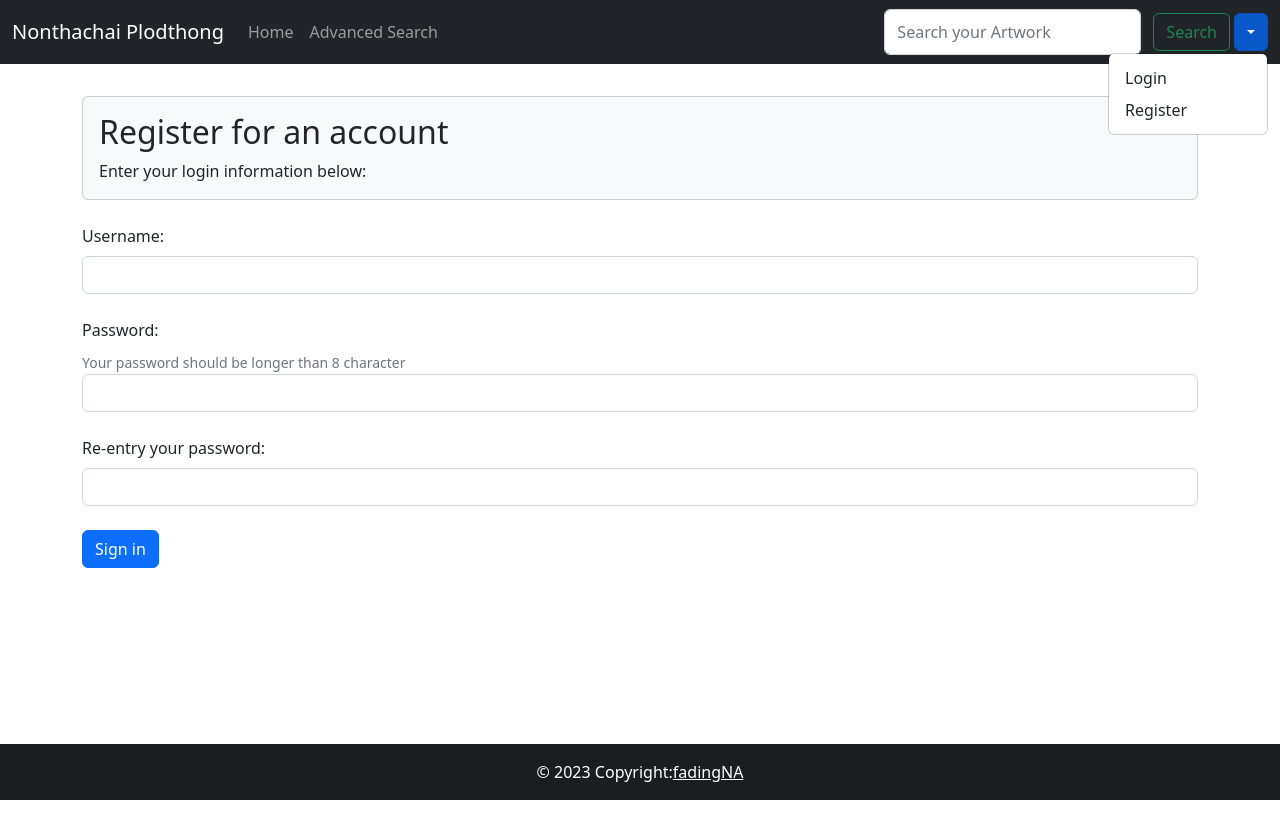
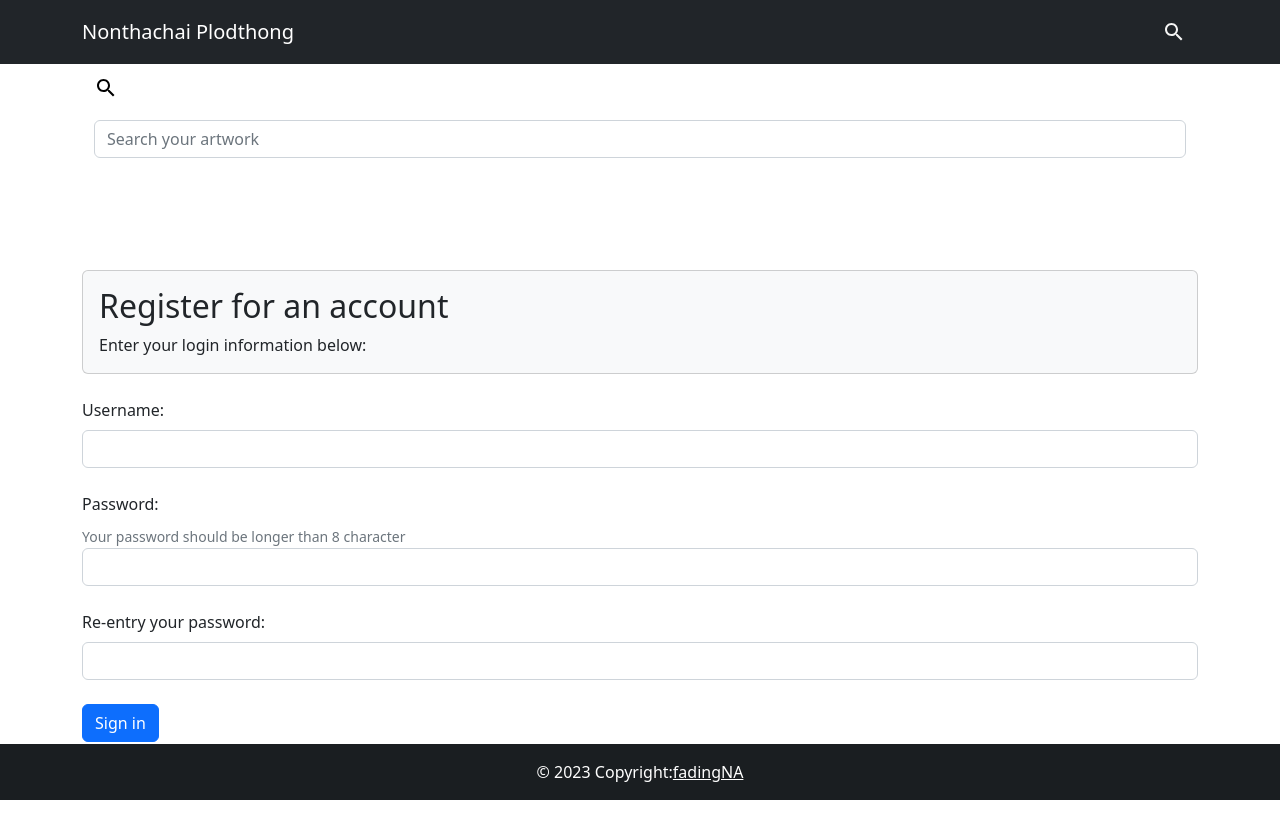
Before and after one commit to fadingNA/Artwork, a Next.js app: page /register in a window 1280 px wide. Both pictures are taken after a click on the button "search". Shown: the top 838 px of the page. Before the commit the page ends 800 px from the top, so only its background shows below. Built offline with nearby package versions, Linux system fonts and the light colour scheme.

Commit message:
change search bar and nav

```diff
--- a/package.json
+++ b/package.json
@@ -10,6 +10,12 @@
     "cypress": "cypress open"
   },
   "dependencies": {
+    "@emotion/react": "^11.10.6",
+    "@emotion/styled": "^11.10.6",
+    "@material-ui/core": "^4.12.4",
+    "@material-ui/icons": "^4.11.3",
+    "@mui/icons-material": "^5.11.11",
+    "@mui/material": "^5.11.15",
     "@next/font": "13.1.6",
     "antd": "^5.2.3",
     "bootstrap": "^5.2.3",
--- a/src/components/navbar/MainNav.js
+++ b/src/components/navbar/MainNav.js
@@ -1,4 +1,4 @@
-import React from "react";
+import React, {useEffect, useState} from "react";
 import Button from 'react-bootstrap/Button';
 import Container from 'react-bootstrap/Container';
 import Form from 'react-bootstrap/Form';
@@ -9,87 +9,88 @@ import {useForm} from "react-hook-form";
 import {useRouter} from "next/router";
 import {useAtom} from "jotai";
 import {searchHistoryAtom} from "../../../store";
-import {DropdownButton, NavDropdown} from "react-bootstrap";
+import {Col, DropdownButton, NavDropdown, Row} from "react-bootstrap";
 import styles from '@/styles/History.module.css'
 import {addToHistory} from "../../../lib/userData";
-import {getToken, removetoken} from "../../../lib/Auth";
+import {getToken, readToken, removetoken} from "../../../lib/Auth";
 import {Dropdown} from "react-bootstrap";
+import NavbarToggle from "react-bootstrap/NavbarToggle";
+import {IconButton} from "@material-ui/core";
+import SearchIcon from '@mui/icons-material/Search';
+import CloseIcon from '@mui/icons-material/Close';
 
-export default function MainNav() {
+export default function MainNav({userName}) {
     const [searchHistory, setSearchHistory] = useAtom(searchHistoryAtom)
     const router = useRouter();
-    const token = getToken();
+    const token = readToken();
+    const [isM, setIsM]  = useState(false);
     const {register, handleSubmit} = useForm();
-
+    const [expanded, setExpanded] = useState(false);
+    const [search, setSearch] = useState(false);
+    console.log(userName)
     async function submitForm(data) {
         const searchValue = data.search;
         const queryString = `title=true&q=${searchValue}`
         setSearchHistory(
             await addToHistory(queryString)
-        );
-        router.push(`/artwork?${queryString}`)
+        )
+        if (search)  await setSearch(false);
+        await router.push(`/artwork?${queryString}`)
     }
 
+    useEffect(()=>{
+        setIsM(true);
+    },[])
+    function searchBar(){
+        if (search) {
+            setSearch(false)
+        }else{
+            setSearch(true)
+        }
+    }
     async function logout() {
         await removetoken();
+        setExpanded(false);
         await router.push('/login');
     }
 
     return (
-        <main>
-
-
-            <Navbar bg="dark" variant="dark" expand="lg" className="fixed-top" collapseOnSelect>
-                <Container fluid>
-                    <Navbar.Brand href="/">Nonthachai Plodthong</Navbar.Brand>
-                    <Navbar.Toggle aria-controls="navbarScroll"/>
-                    <Navbar.Collapse id="navbarScroll">
-                        <Nav
-                            className="me-auto my-2 my-lg-0"
-                            style={{maxHeight: '100px'}}
-                            navbarScroll
-                            active={router.pathname === "/search"}
-                        >
-                            <Link href="/" legacyBehavior passHref>
-                                <Nav.Link>Home</Nav.Link>
-                            </Link>
-                            <Link href="/search" legacyBehavior passHref>
-                                <Nav.Link active={router.pathname === "/search"}>Advanced Search</Nav.Link>
-                            </Link>
-                        </Nav>
-                        <Form className="d-flex" onSubmit={handleSubmit(submitForm)}>
-                            <Form.Control
-                                {...register("search")}
-                                type="search"
-                                placeholder="Search your Artwork"
-                                className="me-2"
-                                aria-label="Search"
-                            />
-                            <Button variant="outline-success" type="submit"
-                                    className="btn btn-outline-primary m-1"> Search </Button>
-
-                        </Form>
-
-                        <DropdownButton align="end" id="dropdown-item-button" title={token?.userName}>
-                            {!token && <Link href={"/login"} legacyBehavior passHref>
-                                <Dropdown.Item as="button">Login</Dropdown.Item>
-                            </Link>}
-                            {!token && <Link href={"/register"} legacyBehavior passHref>
-                                <Dropdown.Item as="button">Register</Dropdown.Item>
-                            </Link>}
-                            {token && <Dropdown.Item as="button">Favourite</Dropdown.Item>}
-                            {token && <Dropdown.Item as="button">History</Dropdown.Item>}
-                            {token && <Dropdown.Item as="button" onClick={logout}>Logout</Dropdown.Item>}
-                        </DropdownButton>
-
-                    </Navbar.Collapse>
-
+        <React.Fragment>
+            <Navbar bg={"dark"} collapseOnSelect>
+                <Container>
+                    {isM && token && token.userName ? (
+                        <React.Fragment>
+                            <Navbar.Brand href={"/"} className="text-white">Nonthachai Plodthong</Navbar.Brand>
+                            <Navbar.Collapse className={"justify-content-end"}>
+                                <Navbar.Text className={"text-white-50"}>
+                                    Signed in as: {token.userName}
+                                </Navbar.Text>
+                            </Navbar.Collapse>
+                        </React.Fragment>
+                    ) : (
+                        <Navbar.Brand href={"/"} className="text-white">
+                             Nonthachai Plodthong
+                        </Navbar.Brand>
+                    )}
+                    <IconButton type="submit" aria-label="search" onClick={searchBar}>
+                        <SearchIcon style={{ fill: "whitesmoke" }} />
+                    </IconButton>
                 </Container>
-                <br/>
-                <br/>
             </Navbar>
-        </main>
-    );
+            {search && (
+                <Container>
+                    <Form className={"mb-3"} onSubmit={handleSubmit(submitForm)} >
+                    <IconButton type="submit" aria-label="search">
+                        <SearchIcon style={{ fill: "black" }} />
+                    </IconButton>
+                    <Container className={"mt-2"}>
+                            <Form.Control type={"search"} placeholder={"Search your artwork"} {...register ("search")}/>
+                    </Container>
+                    </Form>
+                </Container>
+            )}
+        </React.Fragment>
+    )
 }
 
 //{!token && }
```
Also changed, not shown: 1 other file (tests, documents, lock files or other folders).
